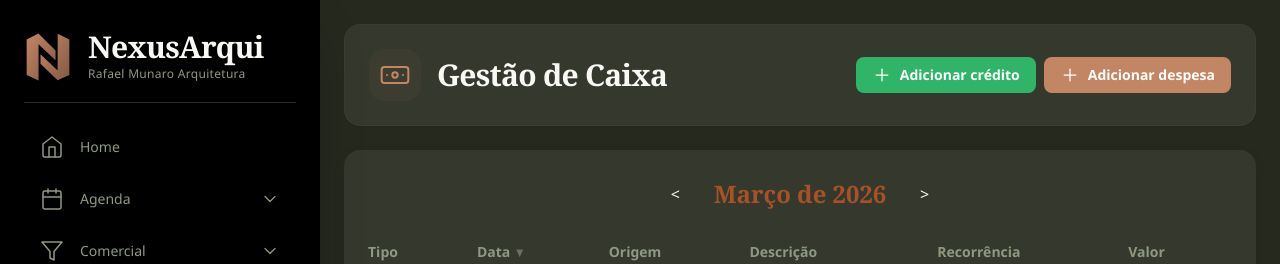
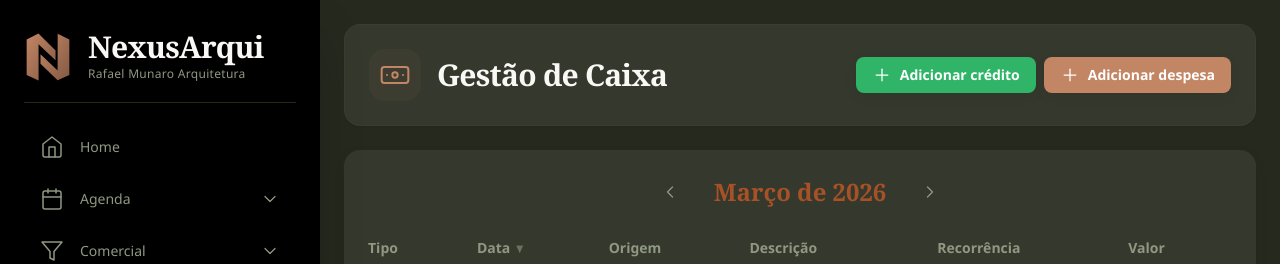
Before and after one commit to gstvhenr/nexusarquibeta, a React (Vite) app: page /#/financeiro/gestao-caixa in a window 1280 px wide. Shown: the top 264 px of the page. Built offline with nearby package versions, Linux system fonts and the light colour scheme.

Commit message:
fix(financeiro): padronização do módulo Financeiro - inline buttons → Button/IconButton, cores hardcoded → tokens semânticos, imports relativos → @/

```diff
--- a/src/frontend/pages/financeiro/FinanceiroVisaoGeralPage.tsx
+++ b/src/frontend/pages/financeiro/FinanceiroVisaoGeralPage.tsx
@@ -1,17 +1,17 @@
 import React, { useMemo, useState } from 'react';
 import { PieChart, Pie, Cell, Tooltip } from 'recharts';
-import { PageHeader } from '../../components/layout';
+import { PageHeader } from '@/components/layout';
 import {
   useCoreData,
   useFinanceData,
   useMarketingData,
   useSupplyChainData,
   useSystemData,
-} from '../../context/DataContext';
-import { formatCurrency } from '../../utils/formatters';
-import { getFinancialPageData } from '../../services/financeService';
-import { NAV_LINKS, EXPENSE_CATEGORY_COLORS, RECEIVABLE_SOURCE_COLORS } from '../../constants';
-import { ArrowLeftIcon, Button, IconButton, KeyIcon } from '../../components/ui';
+} from '@/context/DataContext';
+import { formatCurrency } from '@/utils/formatters';
+import { getFinancialPageData } from '@/services/financeService';
+import { NAV_LINKS, EXPENSE_CATEGORY_COLORS, RECEIVABLE_SOURCE_COLORS } from '@/constants';
+import { ArrowLeftIcon, Button, IconButton, KeyIcon } from '@/components/ui';
 import {
   CardShell,
   SectionTitle,
@@ -20,8 +20,8 @@ import {
   HealthBar,
   EmergencyFundCard,
   DonutTooltip,
-} from '../../components/finance';
-import { ArrowUpCircleIcon, ArrowDownCircleIcon } from '../../components/ui';
+} from '@/components/finance';
+import { ArrowUpCircleIcon, ArrowDownCircleIcon } from '@/components/ui';
 
 const DEFAULT_CATEGORY_COLOR = 'hsl(0, 0%, 55%)';
 const DEFAULT_RECEIVABLE_COLOR = 'hsl(160, 40%, 50%)';
@@ -239,7 +239,7 @@ const FinanceiroVisaoGeralPage: () => React.ReactNode = () => {
               <div className="space-y-3 flex-1 min-h-0 overflow-y-auto custom-scrollbar">
                 <div>
                   <div className="flex items-center gap-2 mb-3">
-                    <div className="w-1 h-4 rounded-full bg-gradient-to-b from-success to-emerald-400" />
+                    <div className="w-1 h-4 rounded-full bg-gradient-to-b from-success to-success/60" />
                     <p className="text-xs font-semibold text-text-primary">Recebíveis</p>
                   </div>
                   <div className="space-y-3 pl-3">
@@ -265,7 +265,7 @@ const FinanceiroVisaoGeralPage: () => React.ReactNode = () => {
                 </div>
                 <div className="border-t border-border-color/30 pt-3">
                   <div className="flex items-center gap-2 mb-3">
-                    <div className="w-1 h-4 rounded-full bg-gradient-to-b from-error to-rose-400" />
+                    <div className="w-1 h-4 rounded-full bg-gradient-to-b from-error to-error/60" />
                     <p className="text-xs font-semibold text-text-primary">Débitos</p>
                   </div>
                   <div className="space-y-3 pl-3">
--- a/src/frontend/pages/financeiro/gestao-caixa/CashBoxEntriesTable.tsx
+++ b/src/frontend/pages/financeiro/gestao-caixa/CashBoxEntriesTable.tsx
@@ -61,7 +61,7 @@ export const CashBoxEntriesTable: (props: CashBoxEntriesTableProps) => React.Rea
                 badgeClass = isCredit ? 'bg-success/10 text-success' : 'bg-error/10 text-error';
                 badgeLabel = isCredit ? 'Crédito' : 'Débito';
               } else if (isOverdue) {
-                badgeClass = 'bg-black text-white';
+                badgeClass = 'bg-text-primary text-surface';
                 badgeLabel = isCredit ? 'Crédito Previsto' : 'Débito Previsto';
               } else {
                 badgeClass = isCredit ? 'bg-info/10 text-info' : 'bg-warning/10 text-warning';
--- a/src/frontend/pages/financeiro/gestao-caixa/FinanceiroGestaoCaixaPage.tsx
+++ b/src/frontend/pages/financeiro/gestao-caixa/FinanceiroGestaoCaixaPage.tsx
@@ -1,7 +1,7 @@
 import React, { useCallback, useMemo } from 'react';
 import { useState } from 'react';
 import { PageHeader } from '@/components/layout';
-import { DeleteConfirmationModal } from '@/components/ui';
+import { Button, DeleteConfirmationModal } from '@/components/ui';
 import { PlusIcon } from '@/components/ui/icons';
 import { CashBoxCreditFormModal, CashBoxExpenseFormModal } from '@/components/finance';
 import { useFinanceData } from '@/context/DataContext';
@@ -118,22 +118,16 @@ const FinanceiroGestaoCaixaPage: () => React.ReactNode = () => {
         <div className="h-full flex flex-col">
           <PageHeader title="Gestão de Caixa" icon={financeiroIcon}>
             <div className="flex flex-wrap items-center gap-2">
-              <button
-                type="button"
-                onClick={() => setCreditFormOpen(true)}
-                className="px-4 py-2 rounded-lg font-semibold text-sm text-white bg-success hover:bg-success/80 flex items-center gap-2 transition-colors"
-                id="btn-add-credit"
-              >
+              <Button variant="success" onClick={() => setCreditFormOpen(true)} id="btn-add-credit">
                 <PlusIcon className="w-5 h-5" /> Adicionar crédito
-              </button>
-              <button
-                type="button"
+              </Button>
+              <Button
+                variant="primary"
                 onClick={() => setExpenseFormOpen(true)}
-                className="px-4 py-2 rounded-lg font-semibold text-sm text-primary-content bg-primary hover:bg-primary-focus flex items-center gap-2 transition-colors"
                 id="btn-add-expense"
               >
                 <PlusIcon className="w-5 h-5" /> Adicionar despesa
-              </button>
+              </Button>
             </div>
           </PageHeader>
 
--- a/src/frontend/pages/financeiro/gestao-caixa/MonthNavigator.tsx
+++ b/src/frontend/pages/financeiro/gestao-caixa/MonthNavigator.tsx
@@ -1,4 +1,6 @@
 import React from 'react';
+import { IconButton } from '@/components/ui';
+import { ChevronLeftIcon, ChevronRightIcon } from '@/components/ui/icons';
 
 type MonthNavigatorProps = {
   currentDate: Date;
@@ -18,27 +20,17 @@ export const MonthNavigator: (props: MonthNavigatorProps) => React.ReactNode = (
 
   return (
     <div className="flex justify-center items-center gap-4">
-      <button
-        type="button"
-        onClick={() => changeMonth(-1)}
-        className="p-2 rounded-full hover:bg-surface transition-colors"
-        aria-label="Mês anterior"
-      >
-        &lt;
-      </button>
+      <IconButton variant="default" onClick={() => changeMonth(-1)} aria-label="Mês anterior">
+        <ChevronLeftIcon className="w-5 h-5" />
+      </IconButton>
       <h3 className="font-serif text-2xl font-bold text-secondary min-w-[12rem] text-center">
         {currentDate
           .toLocaleDateString('pt-BR', { month: 'long', year: 'numeric' })
           .replace(/^\w/, (char) => char.toUpperCase())}
       </h3>
-      <button
-        type="button"
-        onClick={() => changeMonth(1)}
-        className="p-2 rounded-full hover:bg-surface transition-colors"
-        aria-label="Próximo mês"
-      >
-        &gt;
-      </button>
+      <IconButton variant="default" onClick={() => changeMonth(1)} aria-label="Próximo mês">
+        <ChevronRightIcon className="w-5 h-5" />
+      </IconButton>
     </div>
   );
 };
```
Also changed, not shown: src/frontend/pages/financeiro/FinanceiroPrevisaoCaixaPage.tsx (+7 -7 lines).
